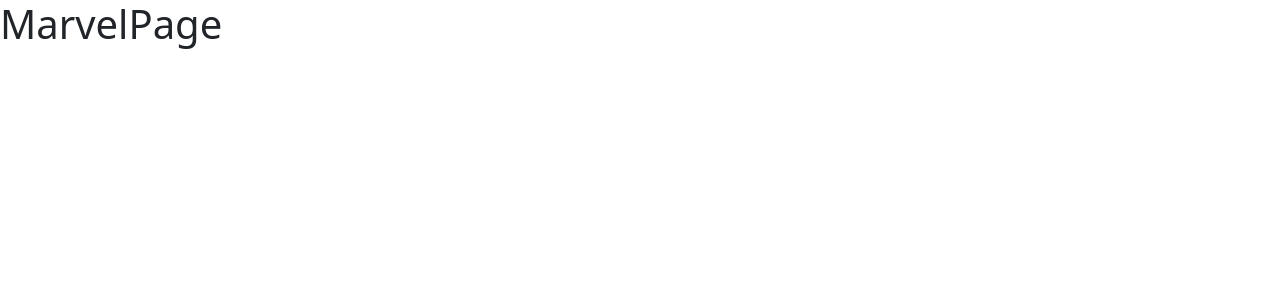
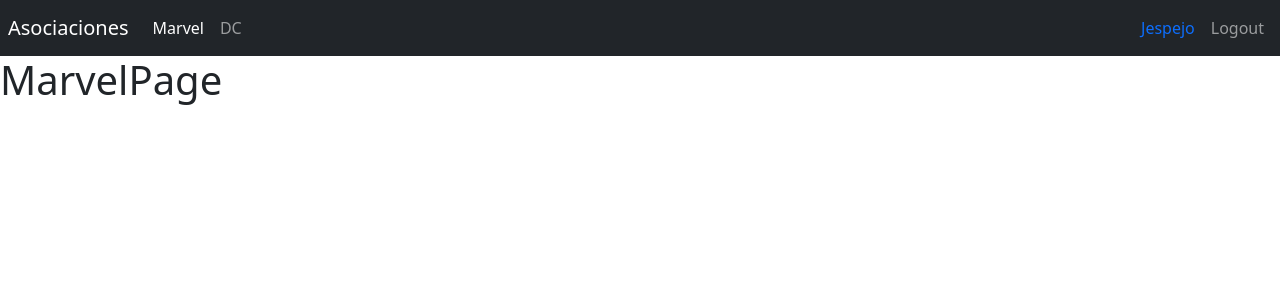
Before and after one commit to jespejo-run-dev/heroes-spa, a React (Vite) app: page /marvel in a window 1280 px wide. Shown: the top 300 px of the page. Built offline with nearby package versions, Linux system fonts and the light colour scheme.

Commit message:
Colocar clase ruta activa

```diff
--- /dev/null
+++ b/src/auth/index.js
@@ -0,0 +1,3 @@
+
+
+export * from './pages'
--- /dev/null
+++ b/src/auth/pages/index.js
@@ -0,0 +1,2 @@
+
+export * from './LoginPage'
--- /dev/null
+++ b/src/heroes/index.js
@@ -0,0 +1,3 @@
+
+
+export * from './pages'
--- /dev/null
+++ b/src/heroes/pages/index.js
@@ -0,0 +1,3 @@
+
+export * from './DCPage'
+export * from './MarvelPage'
--- a/src/router/AppRouter.jsx
+++ b/src/router/AppRouter.jsx
@@ -1,12 +1,14 @@
 import { Navigate, Route, Routes } from "react-router"
 
-import { LoginPage } from "../auth/pages/LoginPage"
-import { MarvelPage } from "../heroes/pages/MarvelPage"
-import { DCPage } from "../heroes/pages/DCPage"
+import { DCPage, MarvelPage } from "../heroes"
+import { LoginPage } from "../auth"
+import {Navbar} from '../ui'
 
 export const AppRouter = () => {
   return (
     <>
+        <Navbar />
+
         <Routes>
             <Route path="/marvel" element={<MarvelPage />} />
             <Route path="/dc" element={<DCPage />} />
--- /dev/null
+++ b/src/ui/components/NavBar.jsx
@@ -0,0 +1,49 @@
+import { Link, NavLink } from 'react-router';
+
+
+export const Navbar = () => {
+    return (
+        <nav className="navbar navbar-expand-sm navbar-dark bg-dark p-2">
+
+            <Link
+                className="navbar-brand"
+                to="/"
+            >
+                Asociaciones
+            </Link>
+
+            <div className="navbar-collapse">
+                <div className="navbar-nav">
+
+                    <NavLink
+                        className={({isActive}) => `nav-link ${isActive ? 'active' : ''}`}
+                        to="/marvel"
+                    >
+                        Marvel
+                    </NavLink>
+
+                    <NavLink
+                        className={({isActive}) => `nav-link ${isActive ? 'active' : ''}`}
+                        to="/dc"
+                    >
+                        DC
+                    </NavLink>
+                </div>
+            </div>
+
+            <div className="navbar-collapse collapse w-100 order-3 dual-collapse2 d-flex justify-content-end">
+                <ul className="navbar-nav ml-auto">
+                    <span className='nav-item nav-link text-primary'>
+                        Jespejo
+                    </span>
+
+                    <button
+                        className='nav-item nav-link btn'
+                    >
+                        Logout
+                    </button>
+                </ul>
+            </div>
+        </nav>
+    )
+}
--- /dev/null
+++ b/src/ui/components/index.js
@@ -0,0 +1,2 @@
+
+export * from './NavBar'
--- /dev/null
+++ b/src/ui/index.js
@@ -0,0 +1,3 @@
+
+
+export * from './components'
```
